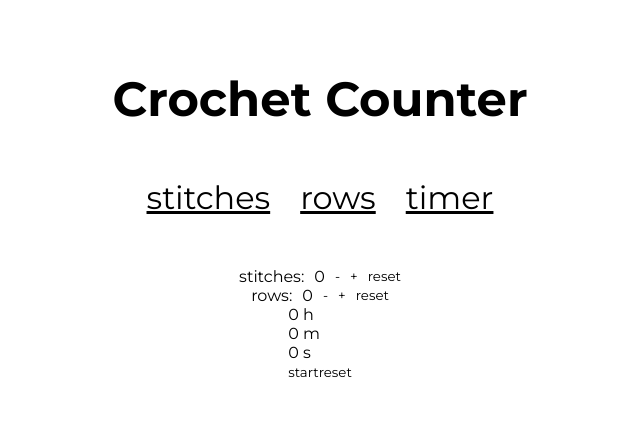
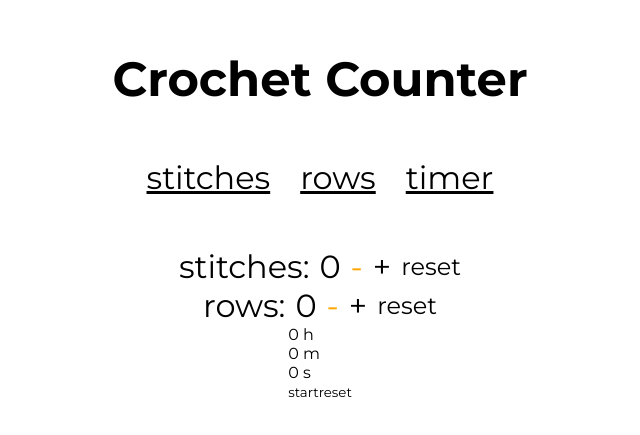
Before and after one commit to SafiaKhalid/crochet-counter, a React (Vite) app: page / in a window 1280 px wide. Shown: the part 175-610 px from the top of the page, without its empty margins (320-960 px from the left). Built offline with nearby package versions, Linux system fonts and the light colour scheme.

Commit message:
Counter section styling

```diff
--- a/src/App.css
+++ b/src/App.css
@@ -37,6 +37,7 @@ main h1 {
 main .btn {
     background: none;
     border: none;
+    cursor: pointer;
 }
 
 main .btn-container {
@@ -47,11 +48,35 @@ main .btn-container {
     font-size: 2rem;
 }
 
+.btn-container .option-btn:hover {
+    color: red;
+}
+
 .btn-container .option-btn.displayed{
     text-decoration: underline;
 }
 
 main .counter-container {
     display: flex;
+    align-items: center;
     gap: 10px;
+    font-size: 2rem;
+
 }
+
+.counter-container .counter-btn {
+    font-size: 2rem;
+}
+
+.counter-container .function-btn {
+    font-size: 1.5rem;
+}
+
+.counter-container .counter-btn.disabled-btn {
+    color: orange;
+    cursor: default;
+}
+
+.counter-container .btn:hover:not(.disabled-btn) {
+    color: grey;
+}
--- a/src/Counter.jsx
+++ b/src/Counter.jsx
@@ -15,7 +15,7 @@ const Counter = ({typeName, type, setType}) => {
 
     return <section className={'counter-container ' + typeName}>{typeName}:
     <span>{type}</span>
-        <button className="btn counter-btn" onClick={decrease}>-</button>
+        <button className={"btn counter-btn " + (type==0 && 'disabled-btn')} onClick={decrease}>-</button>
         <button className="btn counter-btn" onClick={increase}>+</button>
         <button className="btn function-btn" onClick={reset}>reset</button>
     </section>
```
